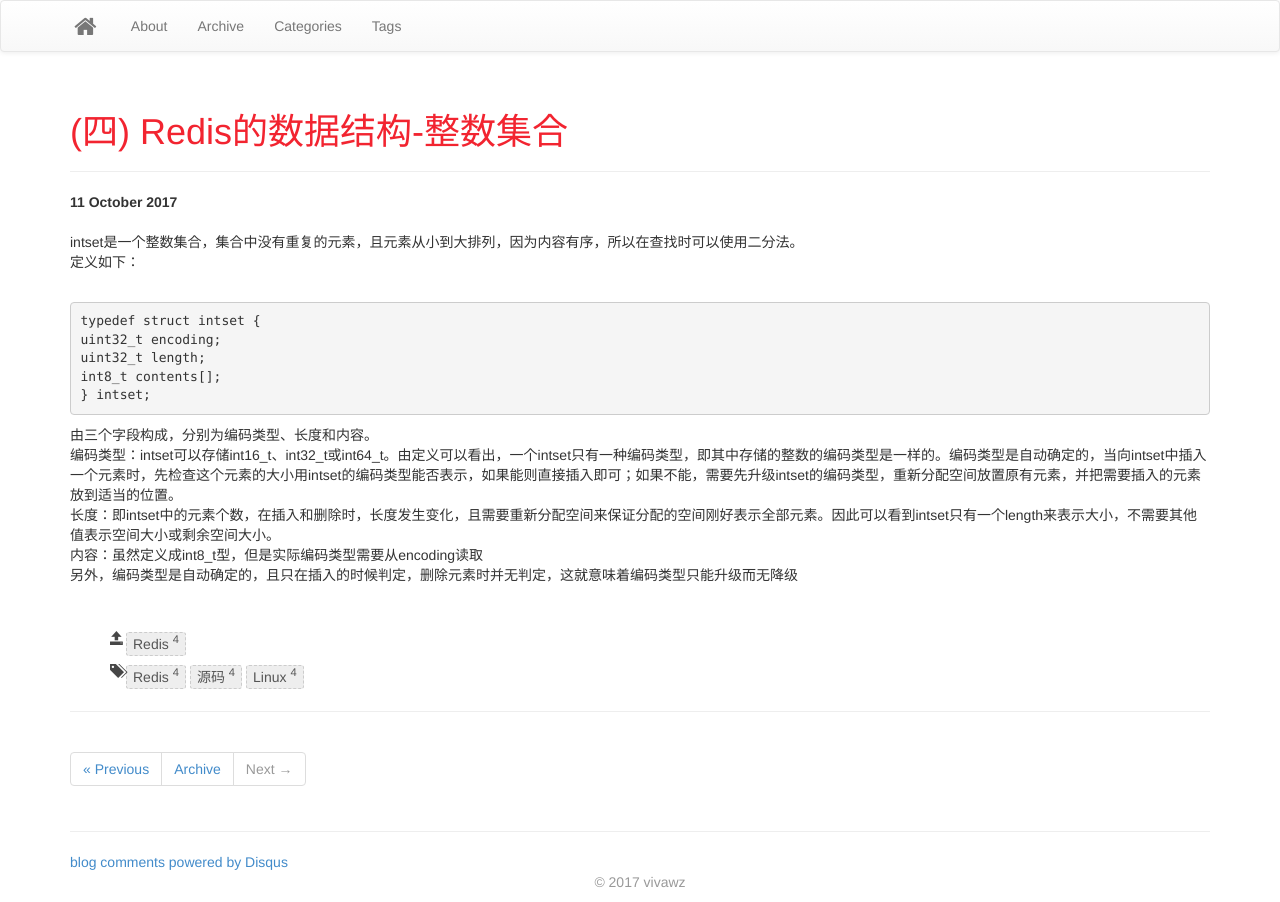
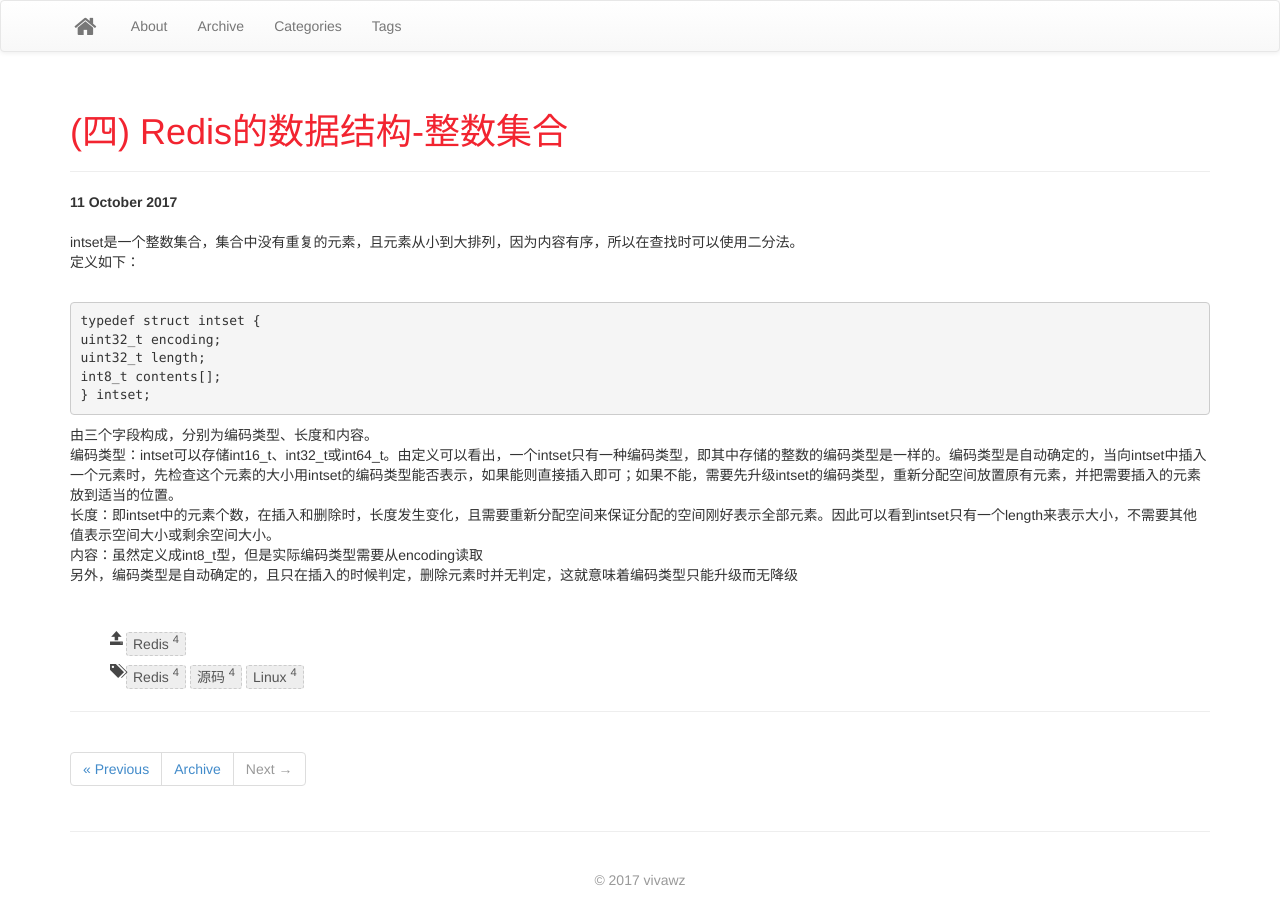
Before and after one commit to vivawz/vivawz.github.io, a Jekyll site: the page built from _posts/2017-10-11-redis-struct-3.html, in a window 1280 px wide. Built offline with Jekyll 4.4.1, drawn with Linux system fonts in a browser that asks for light colours; comment, search, counter and statistics services are not loaded.

Commit message:
add conf

```diff
--- a/_config.yml
+++ b/_config.yml
@@ -84,7 +84,7 @@ JB :
   # Set 'provider' to false to turn commenting off globally.
   #
   comments :
-    provider : disqus
+    provider :
     disqus :
       short_name :
     livefyre :
@@ -97,7 +97,7 @@ JB :
       width: 580
       colorscheme: light
     duoshuo :
-      short_name : jekyllbootstrap
+      short_name :
 
   # Settings for analytics helper
   # Set 'provider' to the analytics provider you want to use.
```
